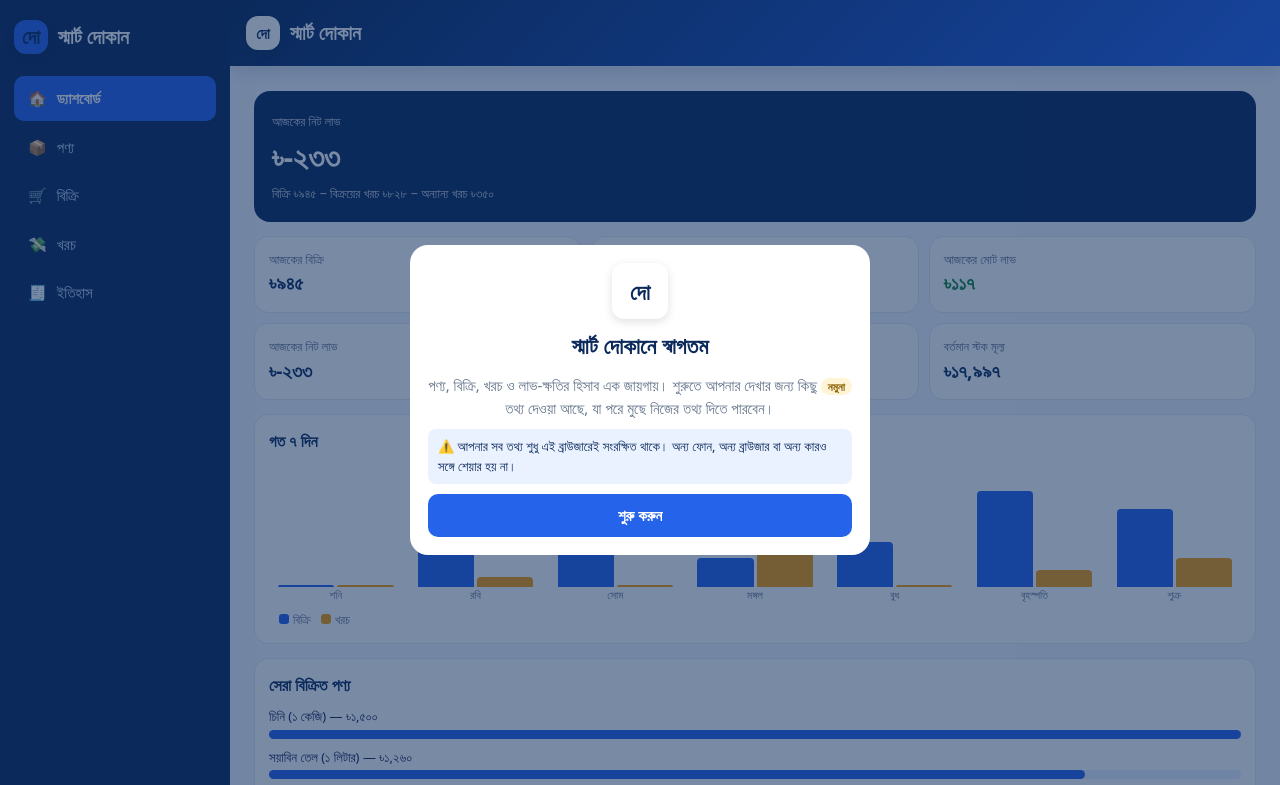
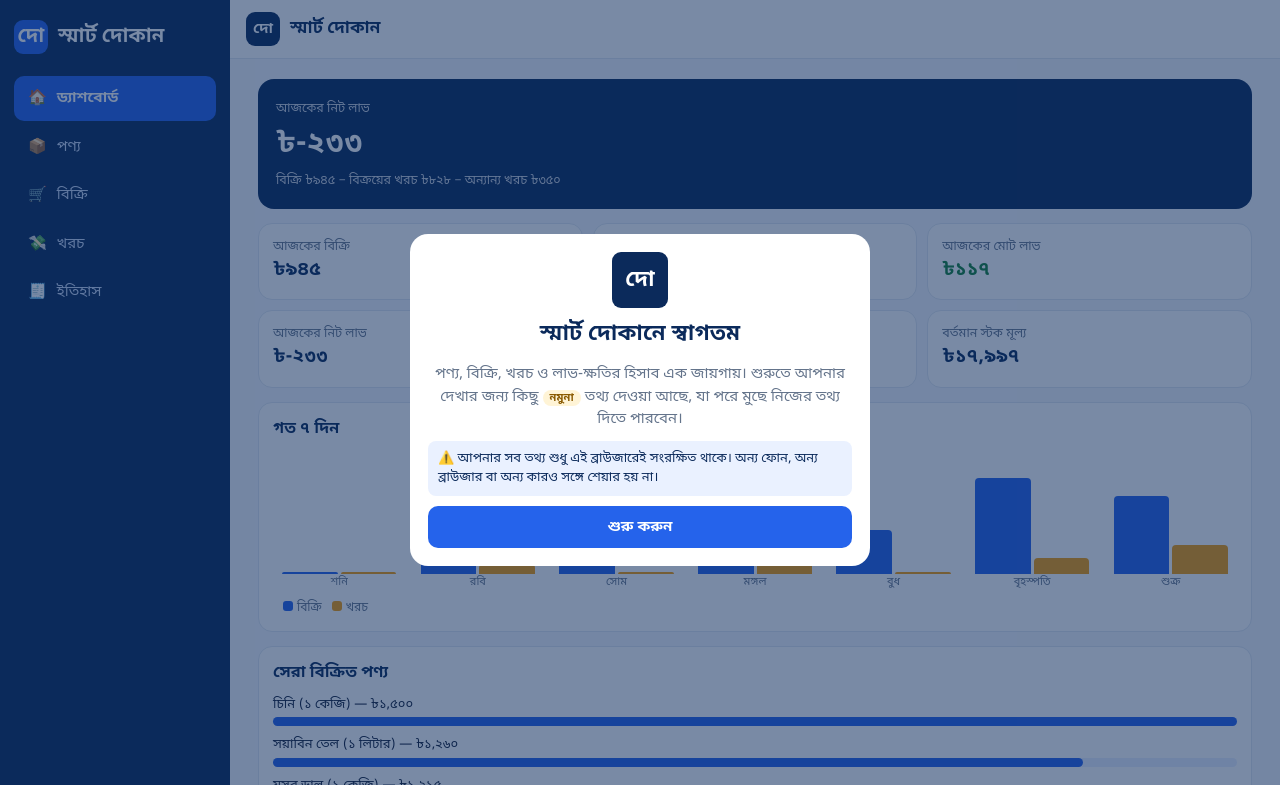
Before and after one commit to almahmudemon50-cmyk/smart-dokan, a plain HTML site: page index.html in a window 1280 px wide. Shown: the top 785 px of the page. Drawn offline with Linux system fonts and the light colour scheme.

Commit message:
Update index.html

```diff
--- a/index.html
+++ b/index.html
@@ -90,64 +90,7 @@
  #toast{bottom:30px}
 }
 @media(prefers-reduced-motion:reduce){*{transition:none!important}}
-/* Smart Dokan Modern Design */
-body {
-  background: #f1f5fb;
-  color: #172554;
-  font-family: system-ui, sans-serif;
-}
 
-.top {
-  background: linear-gradient(135deg, #0b2a5b, #2563eb);
-  color: white;
-  padding: 16px;
-  box-shadow: 0 4px 15px rgba(11, 42, 91, 0.15);
-}
-
-.top h1 {
-  color: white;
-  font-size: 20px;
-  font-weight: 800;
-}
-
-.logo {
-  background: white;
-  color: #0b2a5b;
-  border-radius: 12px;
-  box-shadow: 0 3px 10px rgba(0, 0, 0, 0.12);
-}
-
-main {
-  padding: 18px 14px 100px;
-}
-
-input, select, textarea {
-  max-width: 100%;
-  border: 1px solid #cbd5e1;
-  border-radius: 10px;
-  padding: 11px;
-  background: white;
-}
-
-button {
-  transition: opacity 0.2s ease;
-}
-
-button:active {
-  opacity: 0.75;
-}
-
-.bottom {
-  background: white;
-  box-shadow: 0 -5px 20px rgba(15, 23, 42, 0.08);
-  padding-top: 8px;
-}
-
-@media (min-width: 700px) {
-  main {
-    padding: 24px;
-  }
-}
 </style>
 </head>
 <body>
```
